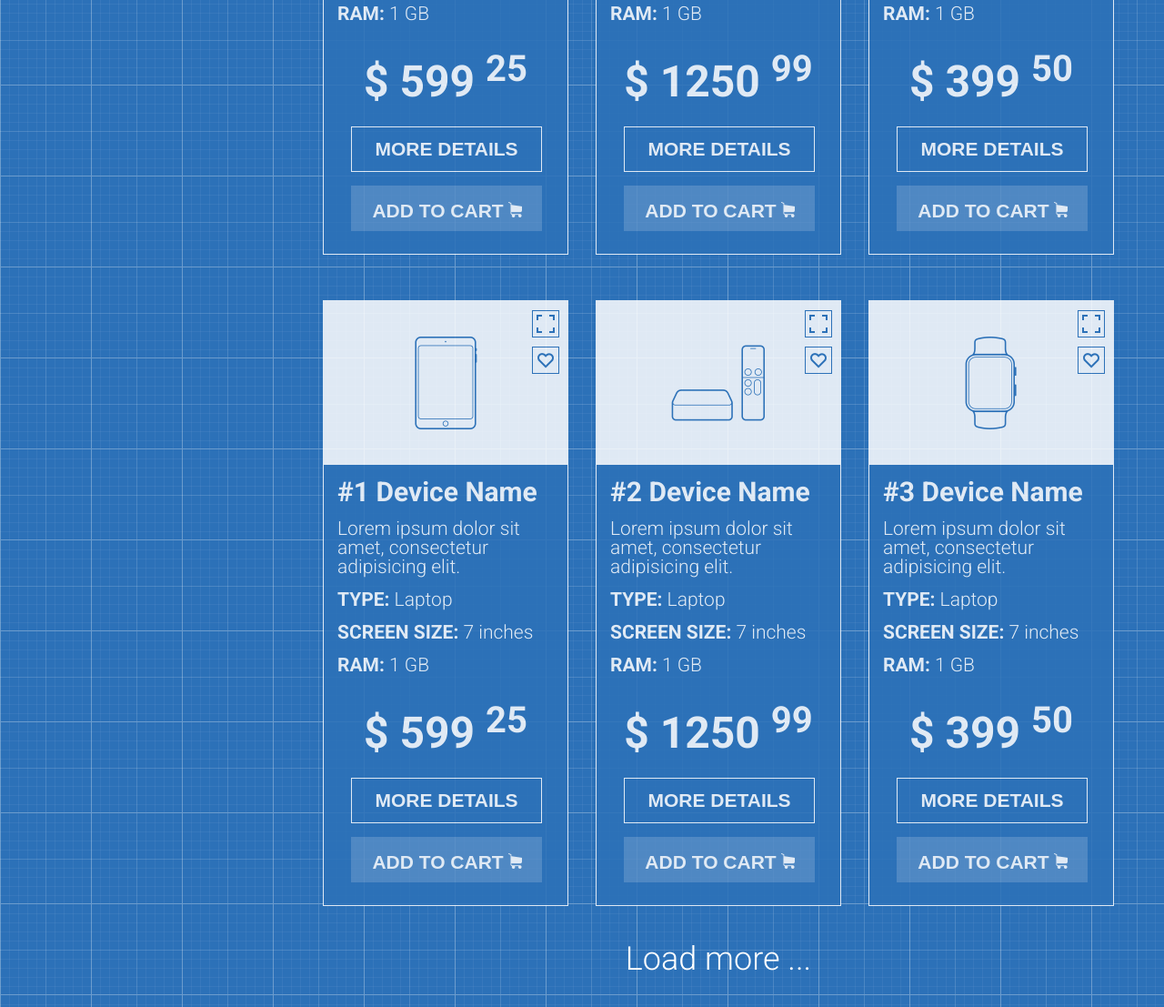
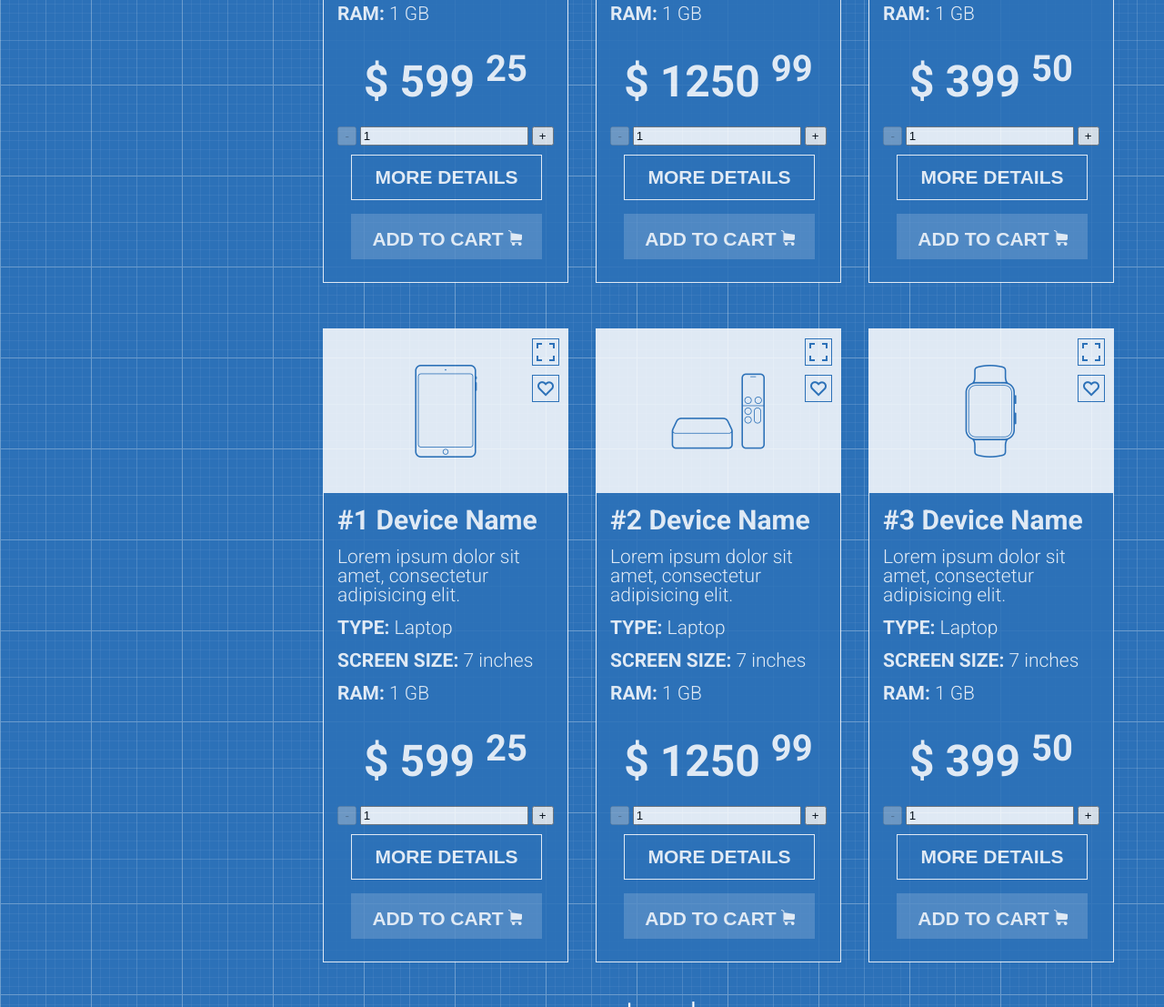
Before and after one commit to OleksiiPustilnyk/project_shop_home, a plain HTML site: page index.html in a window 1280 px wide. Shown: the part 1807-2914 px from the top of the page at 91% size. Drawn offline with nearby package versions, Linux system fonts and the light colour scheme.

Commit message:
added counter for all products

```diff
--- a/app.js
+++ b/app.js
@@ -105,6 +105,11 @@ $(".slider").slick({
 
 // Counter (лічильник)
 
+// находимо елемент
+let incrementBtn = document.querySelectorAll(".increment-button");
+let decrementBtn = document.querySelectorAll(".decrement-button");
+let inputField = document.querySelectorAll(".product-quantity input");
+
 //
 function Counter(incrementBtn, decrementBtn, inputField) {
   this.domRefs = {
@@ -146,11 +151,10 @@ function Counter(incrementBtn, decrementBtn, inputField) {
   console.log(this);
 }
 
-// найти кнопки і інпут
-let counter = new Counter(
-  document.querySelectorAll(".increment-button")[0],
-  document.querySelectorAll(".decrement-button")[0],
-  document.querySelectorAll(".product-quantity input")[0]
+//  для того щоб всі лічильники були активні
+let counters = [];
+
+inputField.forEach(
+  (item, i) =>
+    (counters[i] = new Counter(incrementBtn[i], decrementBtn[i], item))
 );
-
-console.log(counter);
--- a/index.html
+++ b/index.html
@@ -291,6 +291,11 @@
                     </div>
                     <div class="product-features"><span>Ram:</span> 1 GB</div>
                     <div class="product-price">$ 399 <sup>50</sup></div>
+                    <div class="product-quantity">
+                      <button class="decrement-button">-</button>
+                      <input type="text" value="1" readonly />
+                      <button class="increment-button">+</button>
+                    </div>
                     <button class="btn btn-more-details">More details</button>
                     <button class="btn btn-add-to-cart">
                       Add to cart<i class="icon-cart-white"></i>
@@ -316,6 +321,11 @@
                     </div>
                     <div class="product-features"><span>Ram:</span> 1 GB</div>
                     <div class="product-price">$ 599 <sup>25</sup></div>
+                    <div class="product-quantity">
+                      <button class="decrement-button">-</button>
+                      <input type="text" value="1" readonly />
+                      <button class="increment-button">+</button>
+                    </div>
                     <button class="btn btn-more-details">More details</button>
                     <button class="btn btn-add-to-cart">
                       Add to cart<i class="icon-cart-white"></i>
@@ -341,6 +351,11 @@
                     </div>
                     <div class="product-features"><span>Ram:</span> 1 GB</div>
                     <div class="product-price">$ 1250 <sup>99</sup></div>
+                    <div class="product-quantity">
+                      <button class="decrement-button">-</button>
+                      <input type="text" value="1" readonly />
+                      <button class="increment-button">+</button>
+                    </div>
                     <button class="btn btn-more-details">More details</button>
                     <button class="btn btn-add-to-cart">
                       Add to cart<i class="icon-cart-white"></i>
@@ -366,6 +381,11 @@
                     </div>
                     <div class="product-features"><span>Ram:</span> 1 GB</div>
                     <div class="product-price">$ 399 <sup>50</sup></div>
+                    <div class="product-quantity">
+                      <button class="decrement-button">-</button>
+                      <input type="text" value="1" readonly />
+                      <button class="increment-button">+</button>
+                    </div>
                     <button class="btn btn-more-details">More details</button>
                     <button class="btn btn-add-to-cart">
                       Add to cart<i class="icon-cart-white"></i>
@@ -391,6 +411,11 @@
                     </div>
                     <div class="product-features"><span>Ram:</span> 1 GB</div>
                     <div class="product-price">$ 599 <sup>25</sup></div>
+                    <div class="product-quantity">
+                      <button class="decrement-button">-</button>
+                      <input type="text" value="1" readonly />
+                      <button class="increment-button">+</button>
+                    </div>
                     <button class="btn btn-more-details">More details</button>
                     <button class="btn btn-add-to-cart">
                       Add to cart<i class="icon-cart-white"></i>
@@ -416,6 +441,11 @@
                     </div>
                     <div class="product-features"><span>Ram:</span> 1 GB</div>
                     <div class="product-price">$ 1250 <sup>99</sup></div>
+                    <div class="product-quantity">
+                      <button class="decrement-button">-</button>
+                      <input type="text" value="1" readonly />
+                      <button class="increment-button">+</button>
+                    </div>
                     <button class="btn btn-more-details">More details</button>
                     <button class="btn btn-add-to-cart">
                       Add to cart<i class="icon-cart-white"></i>
@@ -441,6 +471,11 @@
                     </div>
                     <div class="product-features"><span>Ram:</span> 1 GB</div>
                     <div class="product-price">$ 399 <sup>50</sup></div>
+                    <div class="product-quantity">
+                      <button class="decrement-button">-</button>
+                      <input type="text" value="1" readonly />
+                      <button class="increment-button">+</button>
+                    </div>
                     <button class="btn btn-more-details">More details</button>
                     <button class="btn btn-add-to-cart">
                       Add to cart<i class="icon-cart-white"></i>
```
